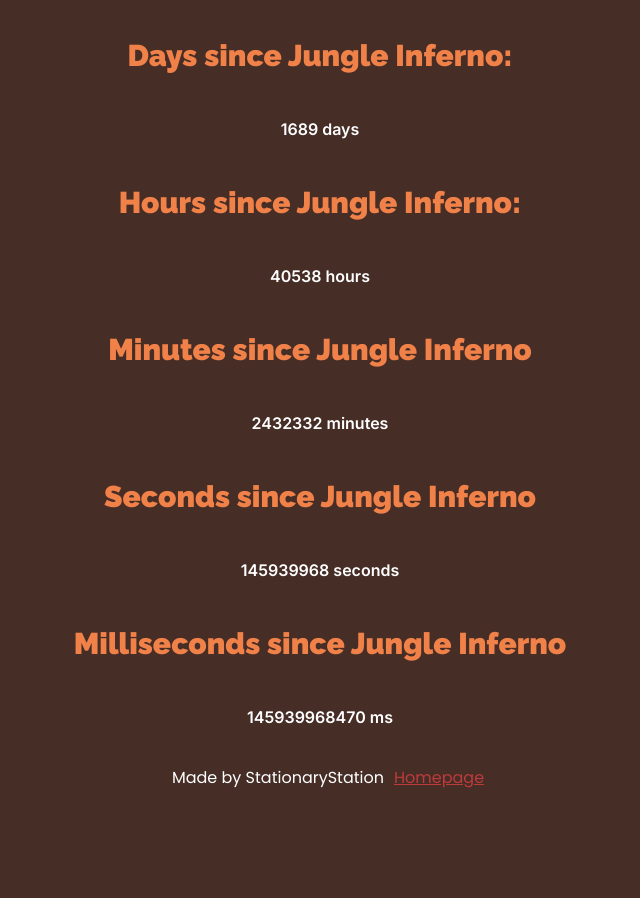
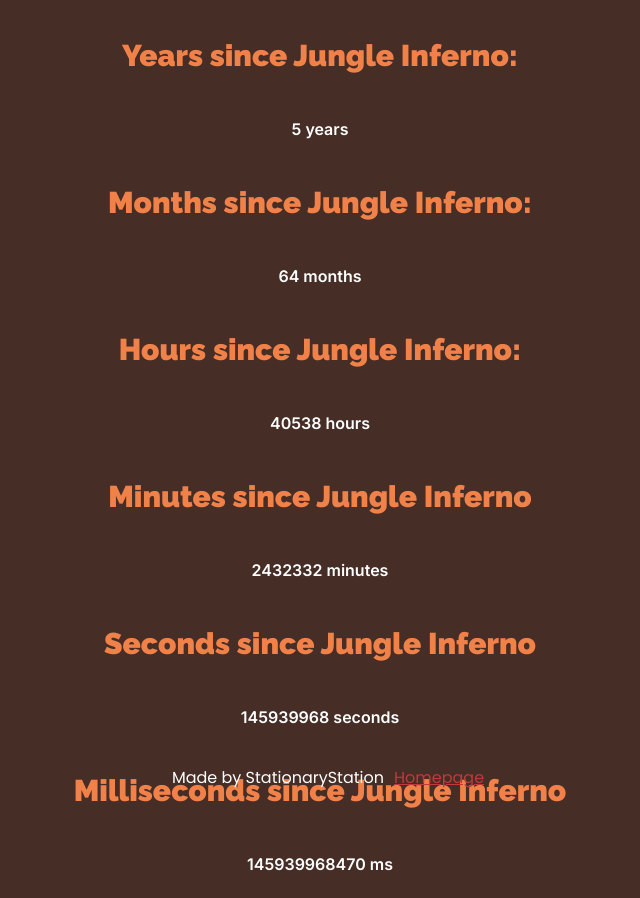
Before and after one commit to stationaryStation/tf2clock, a Next.js app: page / in a window 1280 px wide. Shown: the whole page, without its empty margins (320-960 px from the left). Before the commit the page ends 800 px from the top, so only its background shows below. Built offline with nearby package versions, Linux system fonts and the light colour scheme.

Commit message:
feat: Add Years and Months lmao

```diff
--- a/pages/index.tsx
+++ b/pages/index.tsx
@@ -11,12 +11,16 @@ const Home = () => {
     const difference_in_hours = Math.floor(Math.abs(currentDate.getTime() - JungleInferno.getTime()) /  36e5);
     const difference_in_minutes = Math.floor((Math.abs(currentDate.getTime() - JungleInferno.getTime()) /  36e5) * 60);
     const difference_in_seconds = Math.floor((Math.abs(currentDate.getTime() - JungleInferno.getTime()) /  36e5) * 60 * 60);
+    const difference_in_months = JungleInferno.getMonth() - currentDate.getMonth() + 12 * (currentDate.getFullYear() - JungleInferno.getFullYear());
+    const difference_in_years = currentDate.getFullYear() - JungleInferno.getFullYear();
 
     const [SinceMS, SetSinceMs] = useState<number>(0);
     const [SinceDays, SetSinceDays] = useState<number>(0);
     const [SinceHours, SetSinceHours] = useState<number>(0);
     const [SinceMinutes, SetSinceMinutes] = useState<number>(0);
     const [SinceSeconds, SetSinceSeconds] = useState<number>(0);
+    const [SinceMonths, SetSinceMonths] = useState<number>(0);
+    const [SinceYears, SetSinceYears] = useState<number>(0);
 
     useEffect(() => {
         setTimeout(() => {
@@ -25,8 +29,10 @@ const Home = () => {
             SetSinceHours(difference_in_hours);
             SetSinceMinutes(difference_in_minutes);
             SetSinceSeconds(difference_in_seconds);
+            SetSinceMonths(difference_in_months);
+            SetSinceYears(difference_in_years);
         }, 10);
-    }, [difference_in_days,difference_in_time, difference_in_hours, difference_in_minutes, difference_in_seconds])
+    }, [difference_in_days,difference_in_time, difference_in_hours, difference_in_minutes, difference_in_seconds, difference_in_months, difference_in_years])
 
     return (
         <>
@@ -34,13 +40,17 @@ const Home = () => {
             <title>{difference_in_days} Days since Jungle Inferno</title>
             <meta property="description" content="Site made by Stationarystation" />
             <meta property="og:title" content={`${difference_in_days} days since Jungle Inferno`} key="title" />
-            <meta property="og:description" content={`It has been: ${difference_in_days} days or ${difference_in_hours} hours or ${difference_in_minutes} minutes or ${difference_in_seconds} seconds or ${difference_in_time} ms since jungle inferno released`} key="description" />
+            <meta property="og:description" content={`It has been: ${difference_in_years} years or ${difference_in_months} months or ${difference_in_days} days or ${difference_in_hours} hours or ${difference_in_minutes} minutes or ${difference_in_seconds} seconds or ${difference_in_time} ms since jungle inferno released`} key="description" />
             <meta property="og:image" content="https://github.com/stationaryStation/tf2clock/blob/master/public/assets/img/wide.png?raw=true" key="img" />
         </Head>
 
         <div className="container">
-            <p id="uptitle">Days since Jungle Inferno:</p>
-            <p id="reactiveContent">{SinceDays} days</p>
+            <p id="uptitle">Years since Jungle Inferno:</p>
+            <p id="reactiveContent">{SinceYears} years</p>
+        </div>
+        <div className="container">
+            <p id="uptitle">Months since Jungle Inferno:</p>
+            <p id="reactiveContent">{SinceMonths} months</p>
         </div>
         <div className="container">
             <p id="uptitle">Hours since Jungle Inferno:</p>
```
